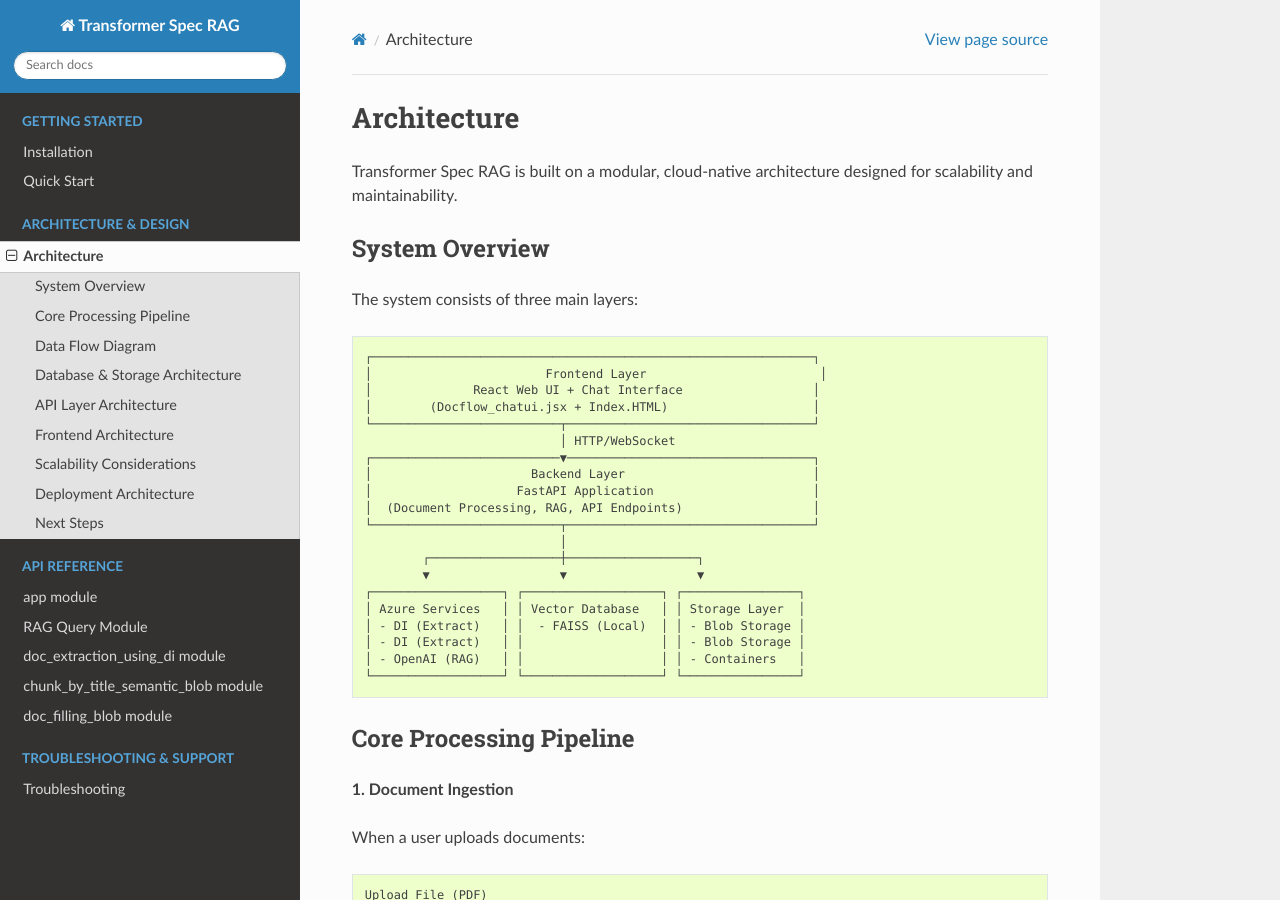
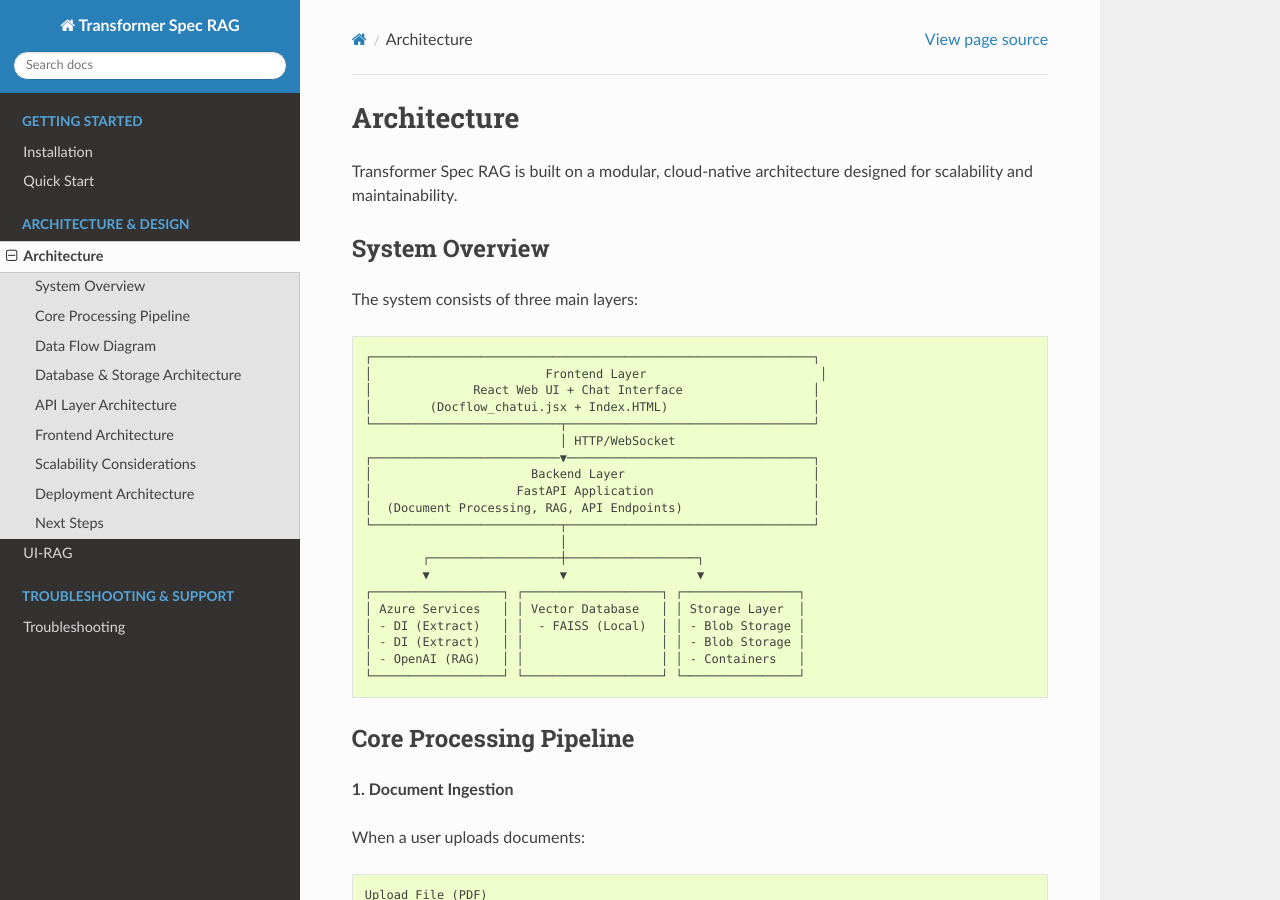
Before and after one commit to chaitra-bhandari/TransformerRag, a Sphinx documentation site: the page built from UI-RAG/docs/architecture.rst, in a window 1280 px wide and 900 px high. Built offline with Sphinx 7.4.7 and the Read the Docs theme 3.1.0, drawn with Linux system fonts in a browser that asks for light colours; pages that are not in the unit, such as notebooks, are missing from menus.

Commit message:
Update index.rst

```diff
--- a/UI-RAG/docs/index.rst
+++ b/UI-RAG/docs/index.rst
@@ -25,11 +25,7 @@
    :maxdepth: 2
    :caption: API Reference
 
-   app
-   rag_query
-   doc_extraction_using_di
-   chunk_by_title_semantic_blob
-   doc_filling_blob
+  modules
 
 .. toctree::
    :maxdepth: 2
```
